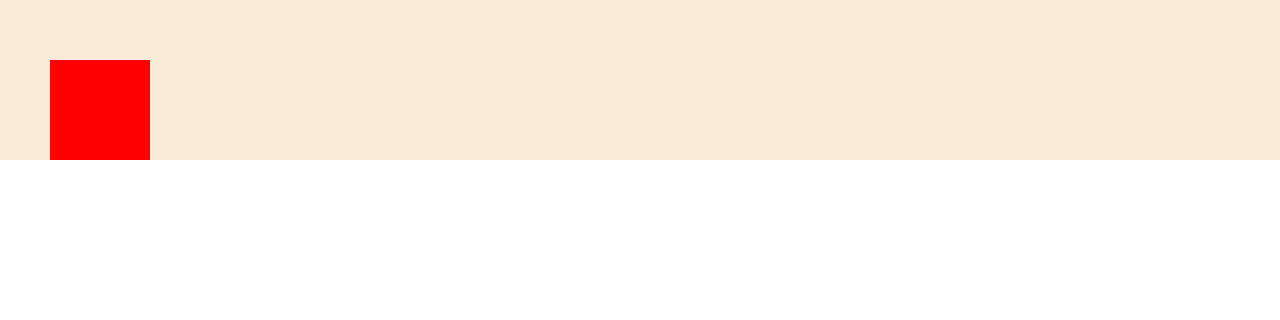
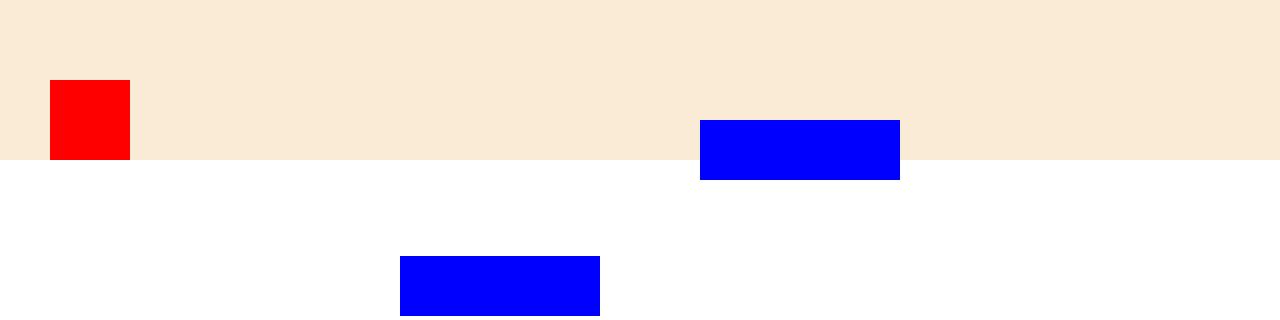
Before and after one commit to Mariojamjam/Desafio-Seed, a plain HTML site: page index.html in a window 1280 px wide. Shown: the part 480-800 px from the top of the page. Drawn offline with Linux system fonts and the light colour scheme.

Commit message:
Estrutura de movimentação

```diff
--- a/index.html
+++ b/index.html
@@ -9,8 +9,9 @@
 
 <body>
     <div class="tela" id="tela_1">
-
         <div id="boneco"></div>
+        <div class="plataformas" id="plataforma_1"></div>
+        <div class="plataformas" id="plataforma_2"></div>
 
     </div>
 
--- a/main.js
+++ b/main.js
@@ -1,13 +1,13 @@
 let boneco = document.querySelector("#boneco")
 let tela = document.querySelector("#tela_1")
+let plataformas = document.querySelectorAll(".plataformas")
 
 let velocidade_x = 0
 let velocidade_y = 0
 let gravidade = 1
-let velocidadeMAX = 10
+let velocidadeMAX = 20
 let noChao = false
-let tamanho_pulo = -15
-
+let tamanho_pulo = -25
 let movimento_distancia = 5
 
 let teclas_pressionadas = {}
@@ -58,7 +58,59 @@ function movimento(){
         novaPosX = tela.offsetWidth - boneco.offsetWidth
     }
 
-    if (novaPosY + boneco.offsetHeight >= tela.offsetHeight){
+    noChao=false
+    plataformas.forEach((plataformas) => {
+        let plataformas_pos = plataformas.getBoundingClientRect()
+        if (
+            boneco_pos.bottom + velocidade_y >= plataformas_pos.top &&
+            boneco_pos.top < plataformas_pos.top &&
+            boneco_pos.right > plataformas_pos.left &&
+            boneco_pos.left < plataformas_pos.right
+        )
+
+            {
+            novaPosY = plataformas_pos.top - ((plataformas_pos.bottom - plataformas_pos.top)+13)
+            noChao = true
+            velocidade_y=0
+            }
+
+        if (
+            velocidade_y <0 &&
+            boneco_pos.top + velocidade_y <= plataformas_pos.bottom &&
+            boneco_pos.bottom > plataformas_pos.bottom &&
+            boneco_pos.right > plataformas_pos.left &&
+            boneco_pos.left < plataformas_pos.right
+        )
+
+            {
+            novaPosY = plataformas_pos.bottom
+            velocidade_y=0
+
+            }
+
+        if(boneco_pos.right +velocidade_x >= plataformas_pos.left&&
+            boneco_pos.bottom > plataformas_pos.top +8&&
+            boneco_pos.top < plataformas_pos.bottom -8&&
+            boneco_pos.left < plataformas_pos.left
+        ){
+            novaPosX = plataformas_pos.left- (boneco_pos.right - boneco_pos.left)
+            velocidade_x =0
+
+        }
+
+        if(boneco_pos.left +velocidade_x <= plataformas_pos.right&&
+            boneco_pos.bottom > plataformas_pos.top+8&&
+            boneco_pos.top < plataformas_pos.bottom -8&&
+            boneco_pos.right > plataformas_pos.right
+        ){
+            novaPosX = plataformas_pos.right
+            velocidade_x =0
+
+        }
+
+    })
+
+    if (novaPosY + boneco.offsetHeight > tela.offsetHeight){
         novaPosY = tela.offsetHeight - boneco.offsetHeight
         noChao = true
         velocidade_y = 0
--- a/style.css
+++ b/style.css
@@ -18,11 +18,33 @@ body {
 #boneco {
 
     position: absolute;
-    top: 50px;
+    top: 100vh;
     left: 50px;
-    height: 100px;
-    width: 100px;
+    height: 80px;
+    width: 80px;
 
 
     background-color: red;
 }
+
+#plataforma_1{
+    position: absolute;
+    top: 92vh;
+    left: 400px;
+    height: 60px;
+    width: 200px;
+
+
+    background-color: blue;
+}
+
+#plataforma_2{
+    position: absolute;
+    top: 75vh;
+    left: 700px;
+    height: 60px;
+    width: 200px;
+
+
+    background-color: blue;
+}
```
